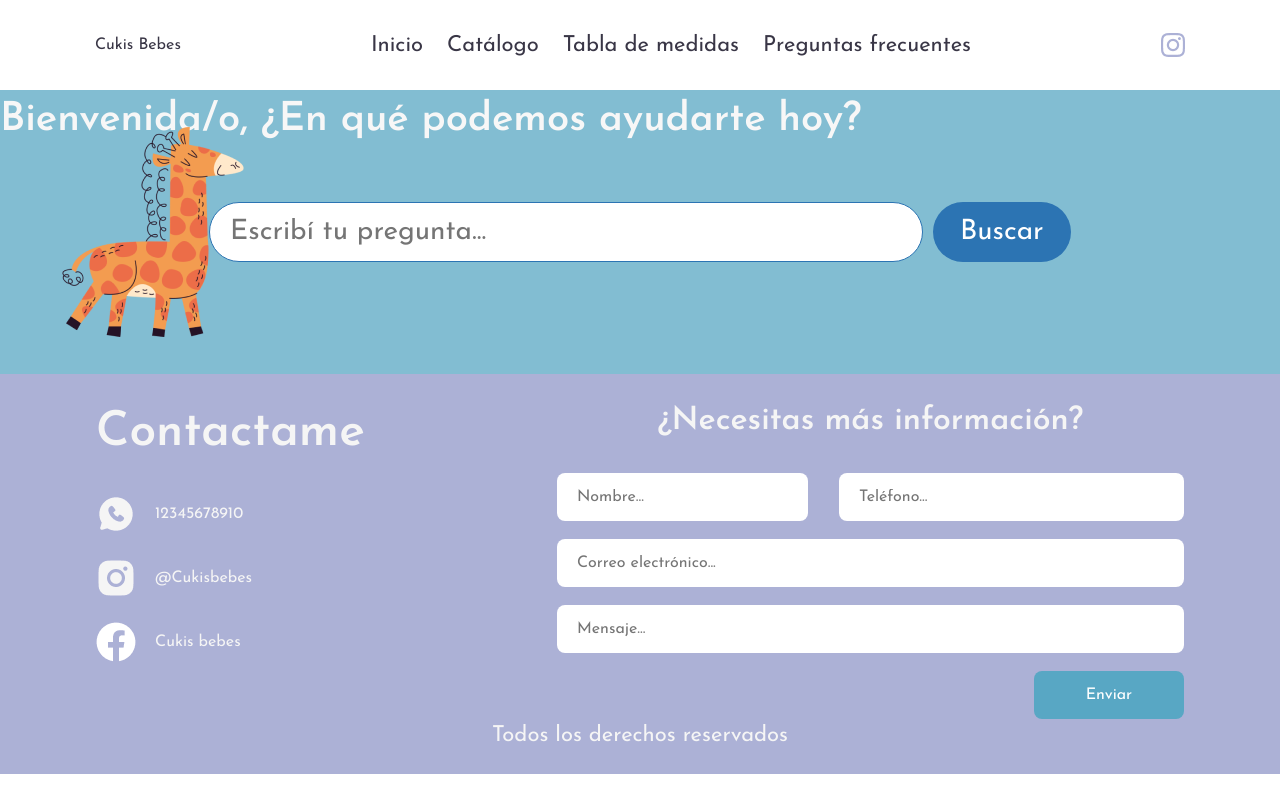
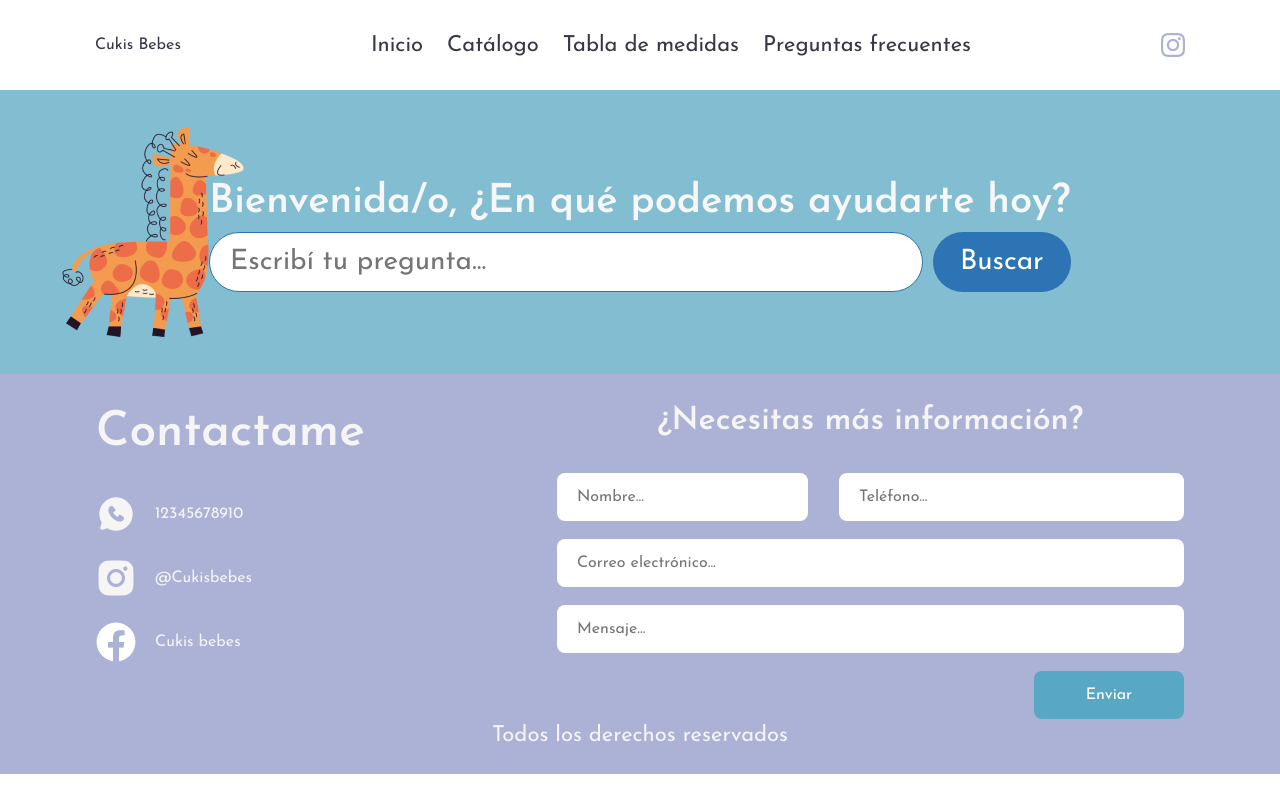
Before and after one commit to JoseEliasMorales/Cukis-Bebes, a React (Vite) app: page /asks in a window 1280 px wide. Built offline with nearby package versions, Linux system fonts and the light colour scheme.

Commit message:
fix: banner home

```diff
--- a/src/components/BannerHome.jsx
+++ b/src/components/BannerHome.jsx
@@ -11,7 +11,7 @@ const BannerHome = () => {
       <img src={lineBanner} alt='' className='lineBanner' />
       <img src={pinkForm} alt='' className='pinkForm' />
       <img src={cukisBebesForm} alt='' className='cukisBebesForm' />
-      <img src={title} alt='' className='title' />
+      <img src={title} alt='' className='titleBannerHome' />
     </div>
   )
 }
--- a/src/styles/bannerHome.css
+++ b/src/styles/bannerHome.css
@@ -23,7 +23,7 @@
     position: absolute;
     height: 340px;
 }
-.title{
+.titleBannerHome{
     position: absolute;
     left: 0;
     right: 0;
```
